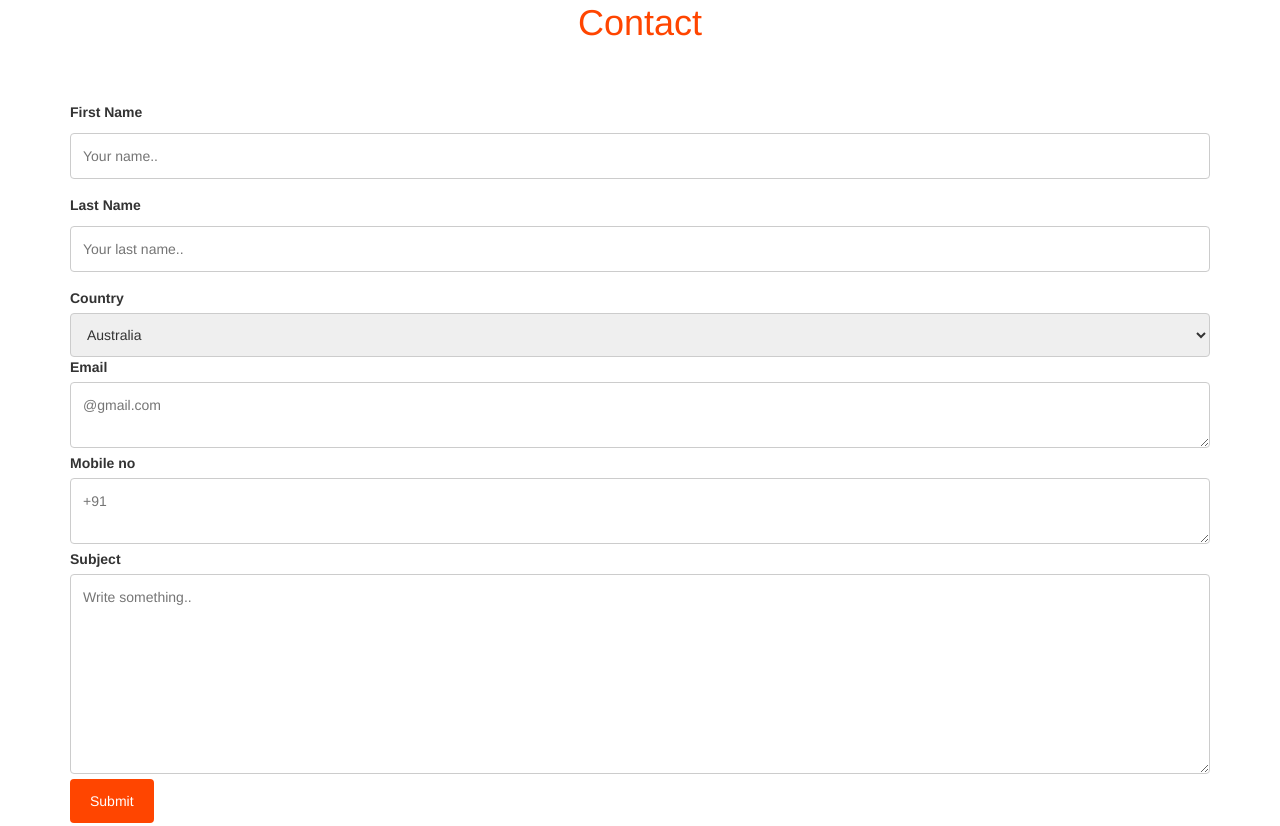
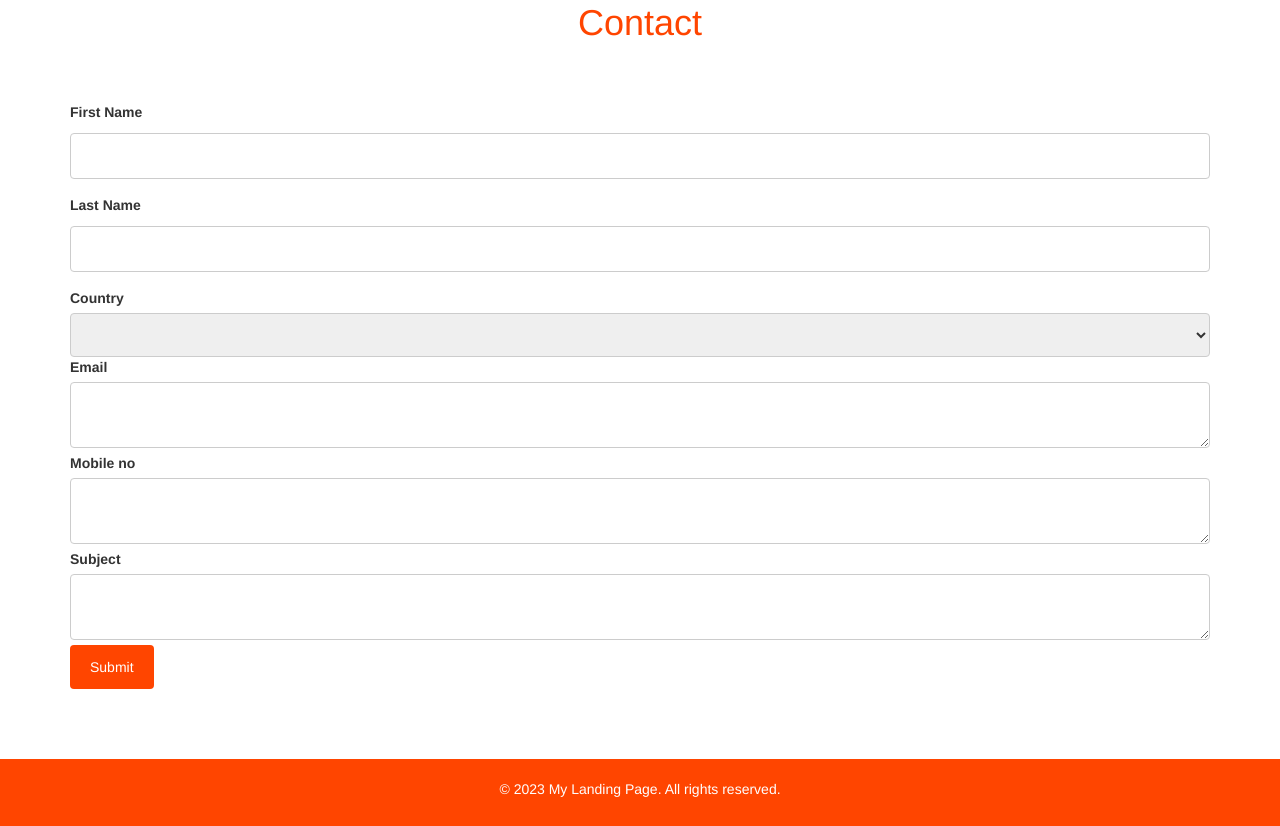
Before and after one commit to digitaltanish3000/my-demo-site, a plain HTML site: page index.html in a window 1280 px wide. Shown: the part 1950-2776 px from the top of the page. Drawn offline with nearby package versions, Linux system fonts and the light colour scheme.

Commit message:
Update index.html

```diff
--- a/index.html
+++ b/index.html
@@ -158,7 +158,7 @@ input[type=submit] {
 }
 
 input[type=submit]:hover {
-  background-color: orangered;
+  background-color: orangered;0
 }
 
 .container {
@@ -236,24 +236,22 @@ input[type=submit]:hover {
 		<div class="container">
 			<form action="">
 			  <label for="fname">First Name</label>
-			  <input type="text" id="fname" name="firstname" placeholder="Your name..">
+			  <input type="text" id="fname" name="firstname">
 
 			  <label for="lname">Last Name</label>
-			  <input type="text" id="lname" name="lastname" placeholder="Your last name..">
+			  <input type="text" id="lname" name="lastname">
 
 			  <label for="country">Country</label>
 			  <select id="country" name="country">
-				<option value="australia">Australia</option>
-				<option value="canada">Canada</option>
-				<option value="usa">USA</option>
+
 			  </select>
 			  <label for="Email">Email</label>
-			  <textarea id="Email" name="Email" placeholder="@gmail.com" ></textarea>
+			  <textarea id="Email" name="Email" ></textarea>
 			  <label for="Mobile no">Mobile no</label>
-			  <textarea id="Mobile no" name="Mobile no"placeholder="+91"></textarea>
+			  <textarea id="Mobile no" name="Mobile no" ></textarea>
 
 			  <label for="subject">Subject</label>
-			  <textarea id="subject" name="subject" placeholder="Write something.." style="height:200px"></textarea>
+			  <textarea id="subject" name="subject"></textarea>
 
 			  <input type="submit" value="Submit">
 			</form>
```
